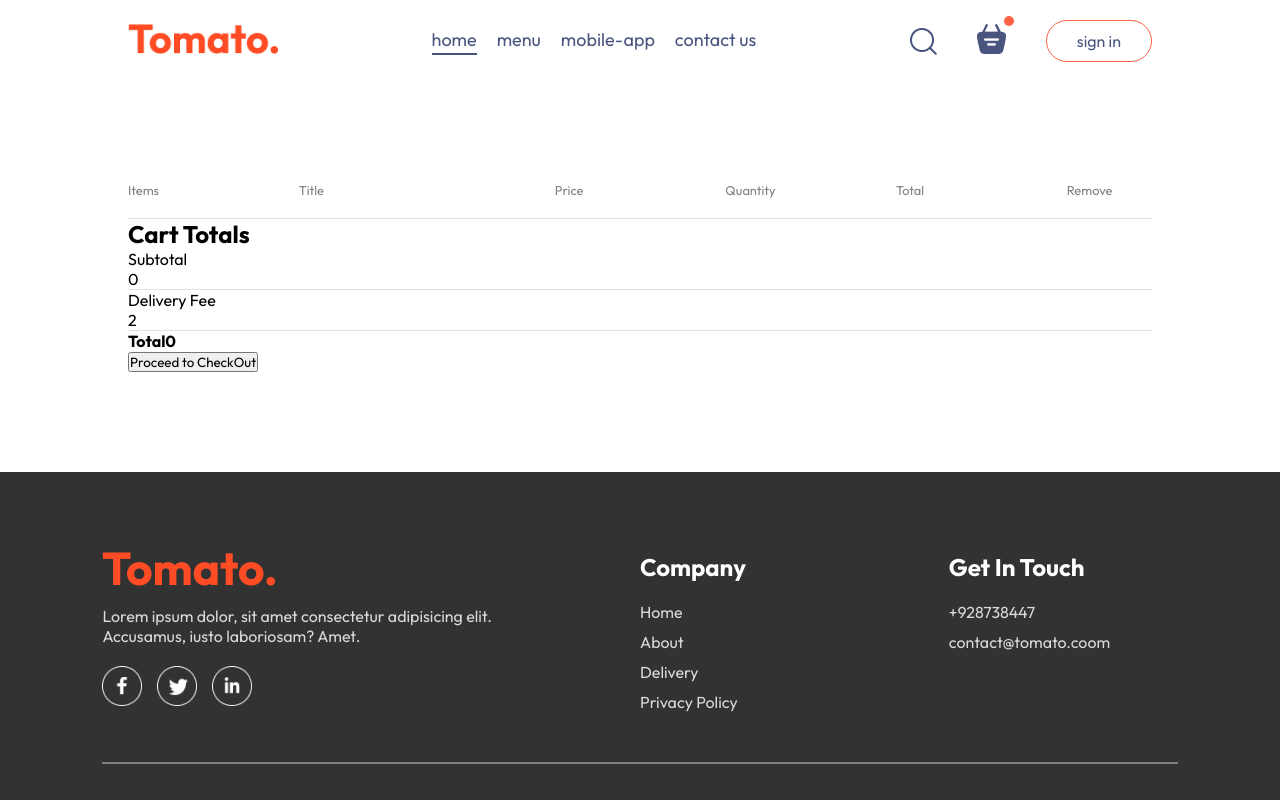
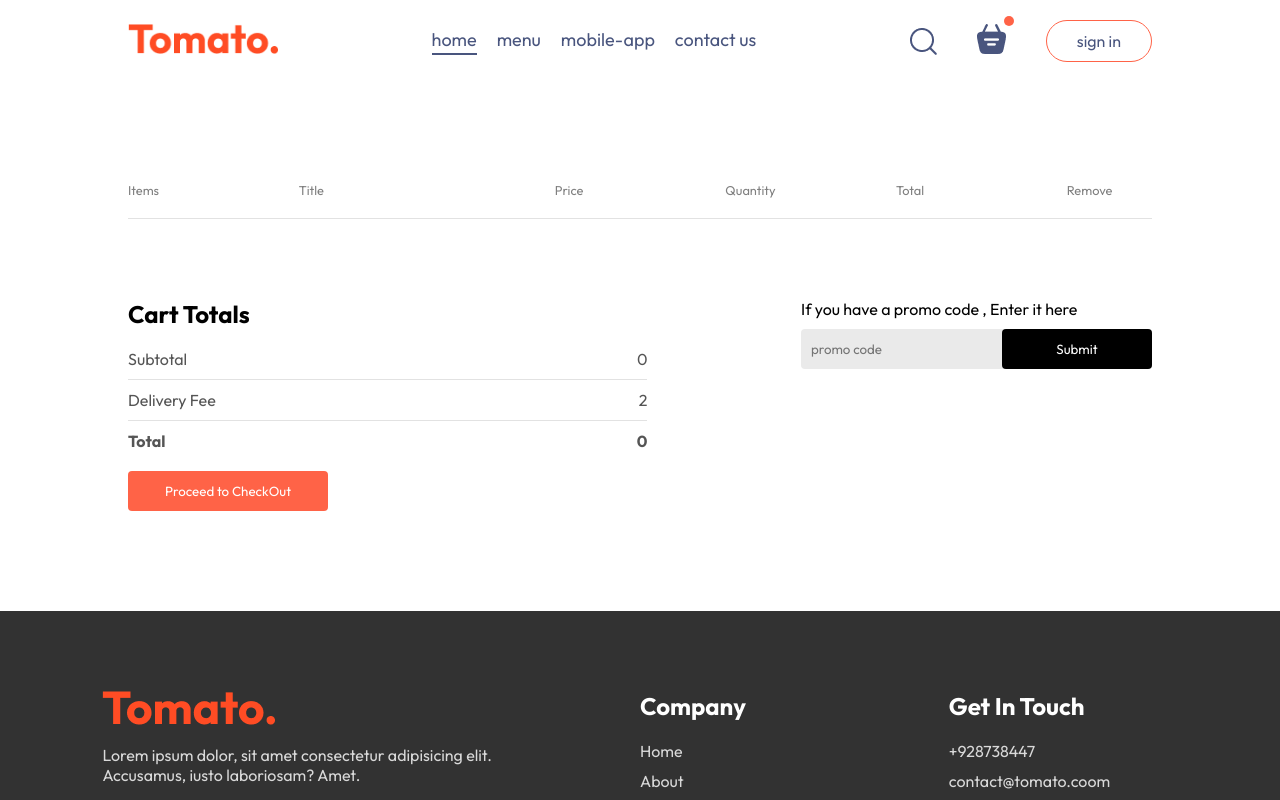
Before and after one commit to Satish-mourya/food-delivery, a React (Vite) app in the folder fronted/: page /cart in a window 1280 px wide. Shown: the top 800 px of the page. Built offline with nearby package versions, Linux system fonts and the light colour scheme; a web font is replaced by a local one.

Commit message:
adding cart page

```diff
--- a/fronted/src/pages/cart/Cart.css
+++ b/fronted/src/pages/cart/Cart.css
@@ -30,3 +30,82 @@
 .cart-items-item .cross{
     cursor: pointer;
 }
+
+.cart-bottom{
+    margin-top: 80px;
+    display: flex;
+    justify-content: space-between;
+    gap: max(12vw,20px);
+}
+
+.cart-total{
+    flex: 1;
+    display: flex;
+    flex-direction: column;
+    gap: 20px;
+}
+
+.cart-total-details{
+    display: flex;
+    justify-content: space-between;
+    color: #555;
+}
+
+.cart-total hr{
+    margin: 10px 0px;
+}
+
+.cart-total button{
+    border: none;
+    color: white;
+    background-color: tomato;
+    width: max(15vw,200px);
+    padding: 12px 0px;
+    border-radius:4px ;
+
+}
+
+.card-promocode{
+    flex: 1;
+}
+
+.card-promocode p{
+    color: #555;
+}
+
+.cart-promocode-input{
+    margin-top: 10px;
+    display: flex;
+    justify-content: space-between;
+    align-items: center;
+    background-color: #eaeaea;
+    border-radius: 4px;
+
+
+}
+
+.cart-promocode-input input{
+    background: transparent;
+    border: none;
+    outline: none;
+    padding-left: 10px;
+}
+
+.cart-promocode-input button{
+    width: max(10vw,150px);
+    padding: 12px 5px;
+    background-color: black;
+    border: none;
+    color: #fff;
+    border-radius: 4px;
+}
+
+@media (max-width:750px){
+    .cart-bottom{
+        flex-direction: column-reverse;
+    }
+
+    .cart-promocode{
+        justify-content: start;
+    }
+}
--- a/fronted/src/pages/cart/Cart.jsx
+++ b/fronted/src/pages/cart/Cart.jsx
@@ -59,6 +59,15 @@
           </div>
           <button>Proceed to CheckOut </button>
         </div>
+        <div className="cart-promocode">
+          <div>
+            <p>If you have a promo code , Enter it here</p>
+            <div className="cart-promocode-input">
+              <input type="text" placeholder="promo code" />
+              <button>Submit</button>
+            </div>
+          </div>
+        </div>
       </div>
     </div>
   );
```
